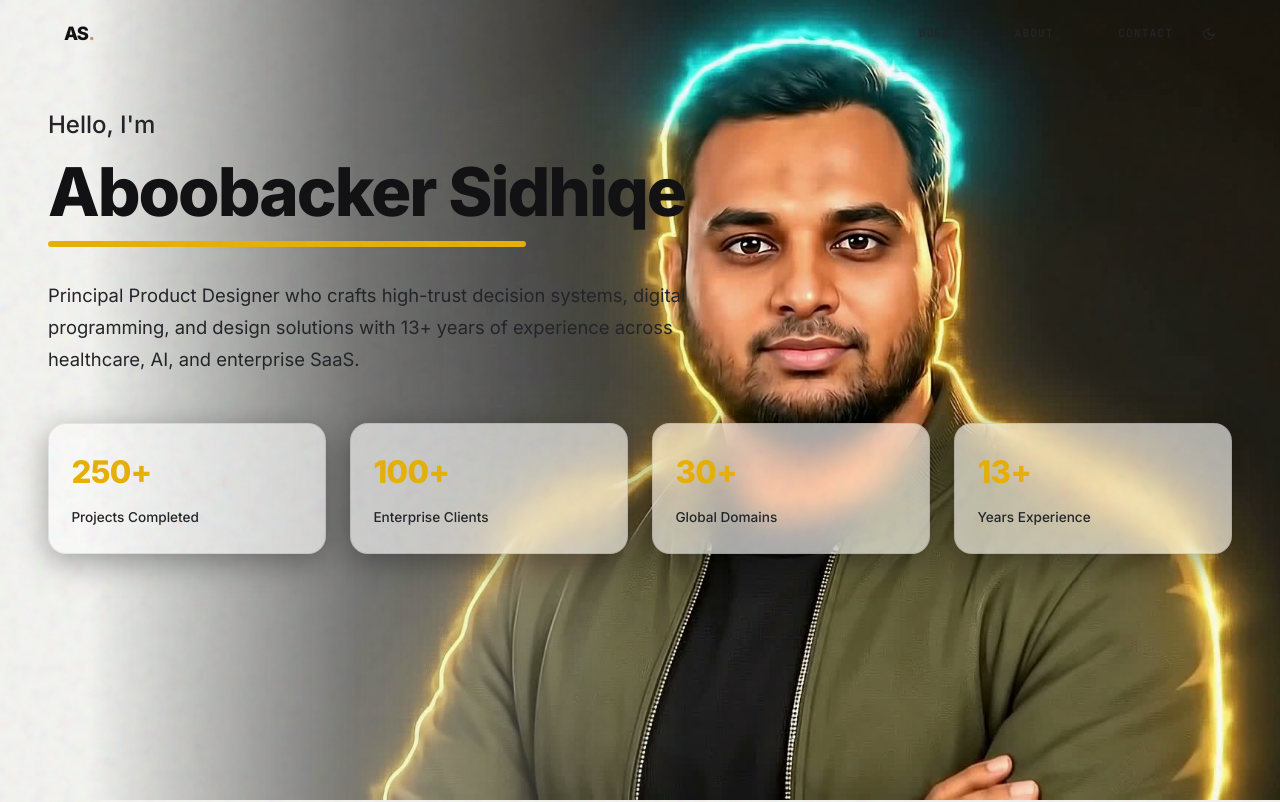
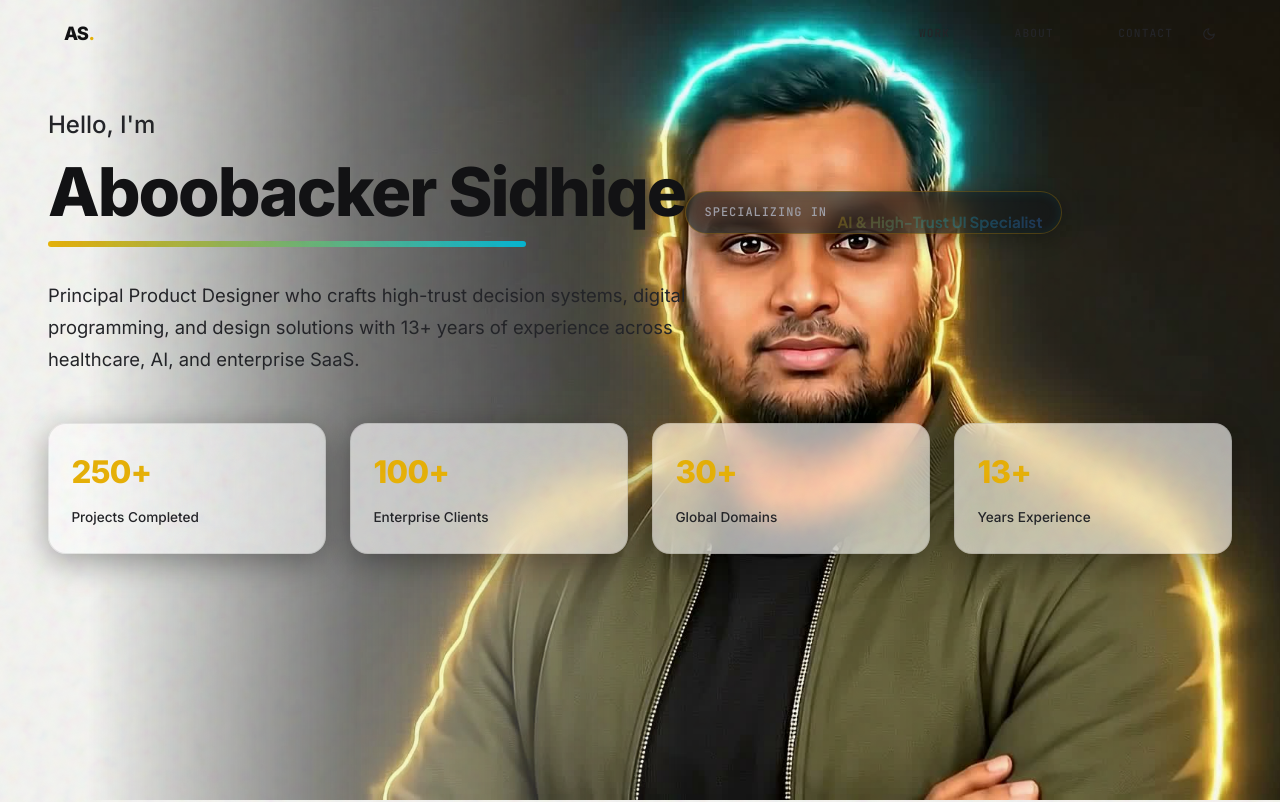
Before and after one commit to asidhiqe/asidhiqe.github.io, a Next.js app: page / in a window 1280 px wide. Shown: the top 802 px of the page. Built offline with nearby package versions, Linux system fonts and the light colour scheme.

Commit message:
feat(hero): re-introduce dynamic text rotator and apply Golden Yellow + Electric Cyan/Blue theme palette

```diff
--- a/app/components/Hero.tsx
+++ b/app/components/Hero.tsx
@@ -1,11 +1,18 @@
 "use client";
 
-import { useRef } from "react";
+import { useRef, useState, useEffect } from "react";
 import { useGSAP } from "@gsap/react";
 import gsap from "gsap";
 import BannerScroll from "./BannerScroll";
 
 gsap.registerPlugin(useGSAP);
+
+const roles = [
+  "Principal Product Designer",
+  "Enterprise Systems Architect",
+  "AI & High-Trust UI Specialist",
+  "Cross-Platform Product Lead",
+];
 
 const services = [
   {
@@ -27,6 +34,31 @@ const services = [
 
 export default function Hero() {
   const containerRef = useRef<HTMLDivElement>(null);
+  const [roleIndex, setRoleIndex] = useState(0);
+  const roleRef = useRef<HTMLSpanElement>(null);
+
+  // Dynamic Text Changer Interval
+  useEffect(() => {
+    const interval = setInterval(() => {
+      if (roleRef.current) {
+        gsap.to(roleRef.current, {
+          y: -12,
+          opacity: 0,
+          duration: 0.35,
+          onComplete: () => {
+            setRoleIndex((prev) => (prev + 1) % roles.length);
+            gsap.fromTo(
+              roleRef.current,
+              { y: 14, opacity: 0 },
+              { y: 0, opacity: 1, duration: 0.45, ease: "power2.out" }
+            );
+          },
+        });
+      }
+    }, 3200);
+
+    return () => clearInterval(interval);
+  }, []);
 
   useGSAP(
     () => {
@@ -45,6 +77,12 @@ export default function Hero() {
           { opacity: 0, y: 18 },
           { opacity: 1, y: 0, duration: 0.7 },
           "-=0.2"
+        )
+        .fromTo(
+          scope.querySelectorAll(".dynamic-role-badge"),
+          { opacity: 0, scale: 0.95 },
+          { opacity: 1, scale: 1, duration: 0.5 },
+          "-=0.3"
         )
         .fromTo(
           scope.querySelectorAll(".mobile-sequence-container"),
@@ -78,6 +116,14 @@ export default function Hero() {
             Aboobacker Sidhiqe
             <span className="hero-yellow-bar" aria-hidden="true" />
           </h1>
+
+          {/* Dynamic Rotating Role Badge */}
+          <div className="dynamic-role-badge">
+            <span className="dynamic-role-prefix">Specializing in</span>
+            <span ref={roleRef} className="dynamic-role-text">
+              {roles[roleIndex]}
+            </span>
+          </div>
 
           {/* Dedicated Mobile & Tablet Sequence Card Slot (< 1024px) */}
           <div className="mobile-sequence-container">
--- a/app/globals.css
+++ b/app/globals.css
@@ -17,10 +17,12 @@
   --text-ink: #1a1814;
   --text-ink-soft: #4a4640;
 
-  /* Accents */
-  --accent-warm: #c4956a;
-  --accent-teal: #5bbfb5;
-  --accent-green: #4caf7d;
+  /* Accents - Golden Yellow & Electric Cyan/Blue Theme Palette */
+  --accent-warm: #eab308;
+  --accent-teal: #06b6d4;
+  --accent-blue: #3b82f6;
+  --accent-green: #22c55e;
+
 
   /* Structural */
   --line: #222225;
@@ -2982,10 +2984,45 @@ html.light .site-footer {
   display: block;
   width: 75%;
   height: 6px;
-  background: #eab308;
+  background: linear-gradient(90deg, #eab308 0%, #06b6d4 100%);
   border-radius: 3px;
   margin-top: 0.75rem;
 }
+
+/* Dynamic Rotating Role Badge */
+.dynamic-role-badge {
+  display: inline-flex;
+  align-items: center;
+  gap: 0.65rem;
+  padding: 0.5rem 1.15rem;
+  background: rgba(18, 19, 22, 0.6);
+  border: 1px solid rgba(234, 179, 8, 0.25);
+  border-radius: 999px;
+  backdrop-filter: blur(12px);
+  -webkit-backdrop-filter: blur(12px);
+  margin-bottom: 2rem;
+  box-shadow: 0 4px 20px rgba(0, 0, 0, 0.3), inset 0 0 12px rgba(6, 182, 212, 0.1);
+}
+
+.dynamic-role-prefix {
+  font-family: var(--font-mono), monospace;
+  font-size: 0.75rem;
+  font-weight: 500;
+  letter-spacing: 0.08em;
+  text-transform: uppercase;
+  color: #a1a1aa;
+}
+
+.dynamic-role-text {
+  font-family: var(--font-display), sans-serif;
+  font-size: 0.95rem;
+  font-weight: 700;
+  background: linear-gradient(135deg, #eab308 0%, #06b6d4 50%, #3b82f6 100%);
+  -webkit-background-clip: text;
+  -webkit-text-fill-color: transparent;
+  display: inline-block;
+}
+
 
 .hero-subtitle {
   font-size: 1.15rem;
```
